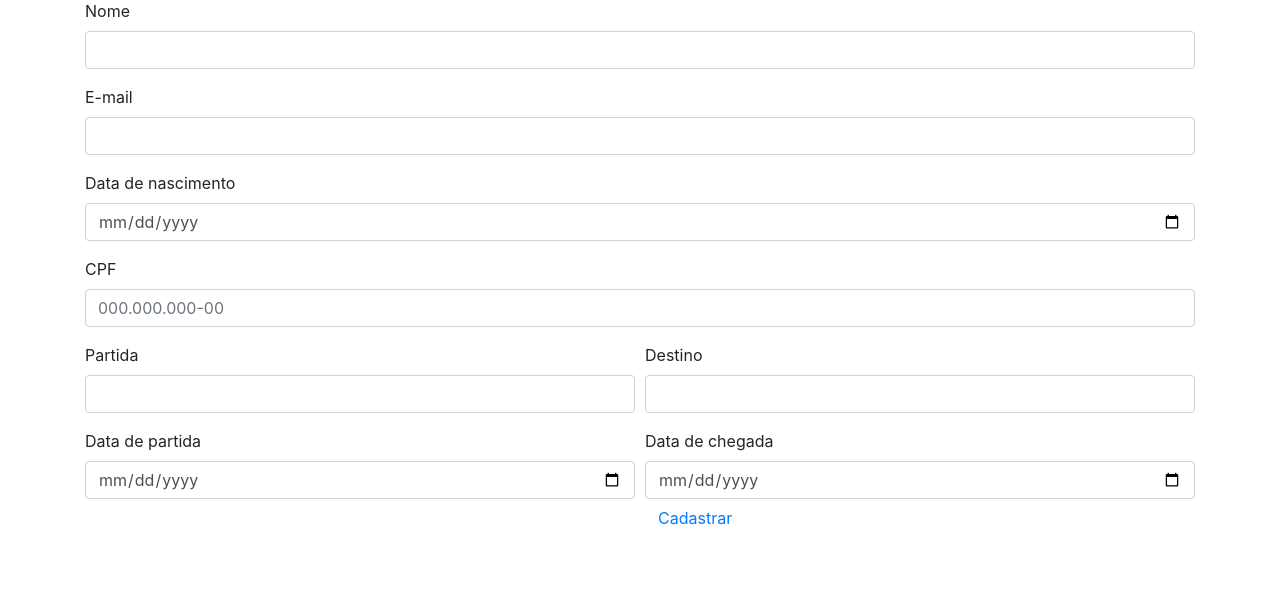
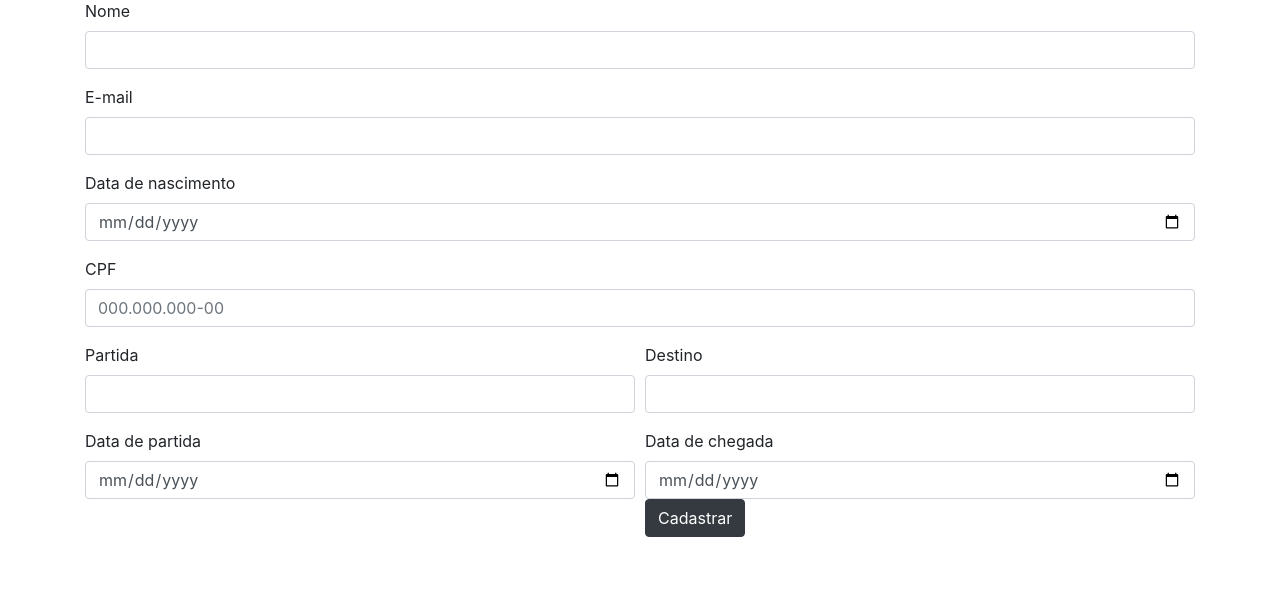
Before and after one commit to viagemcerta/project, a PHP site: page /formClientes.php in a window 1280 px wide. Shown: the part 198-800 px from the top of the page. Run offline with PHP 8.4, Linux system fonts and the light colour scheme; the visitor is signed in with stand-in values (Sample User, id 1).

Commit message:
alteração da formClientes

```diff
--- a/formClientes.php
+++ b/formClientes.php
@@ -48,7 +48,7 @@ if(isset($_SESSION['login'])){
     <div class="form-group col-md-6">
       <label for="inputState">Data de chegada</label>
       <input type="date" class="form-control" name="dta_chegada"  id="inputCity">
-      <button name="addcliente" type="submit" class="btn btn-link">Cadastrar</button>
+      <button name="addcliente" type="submit" class="btn btn-dark">Cadastrar</button>
     </div>
   </div>
 </form>
```
